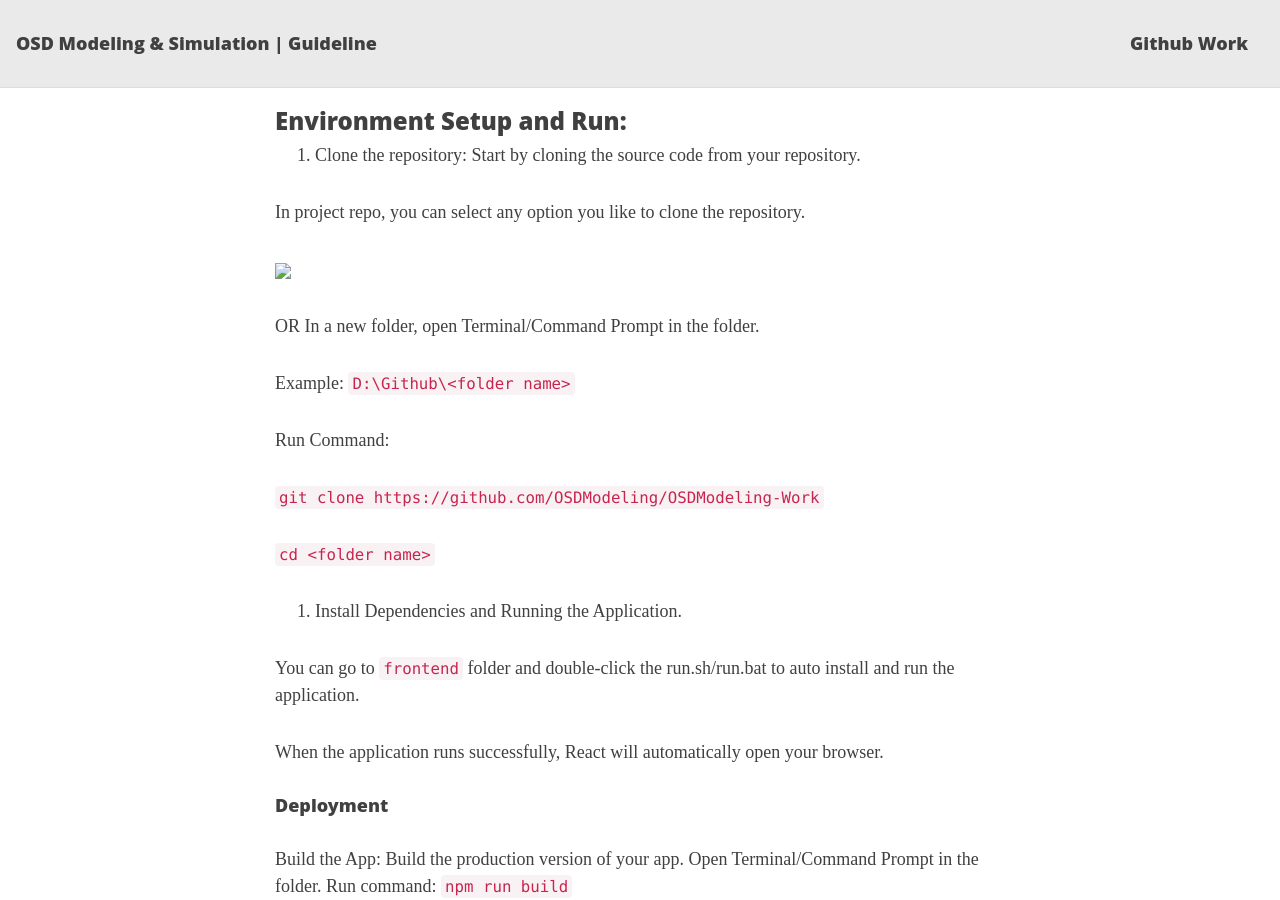
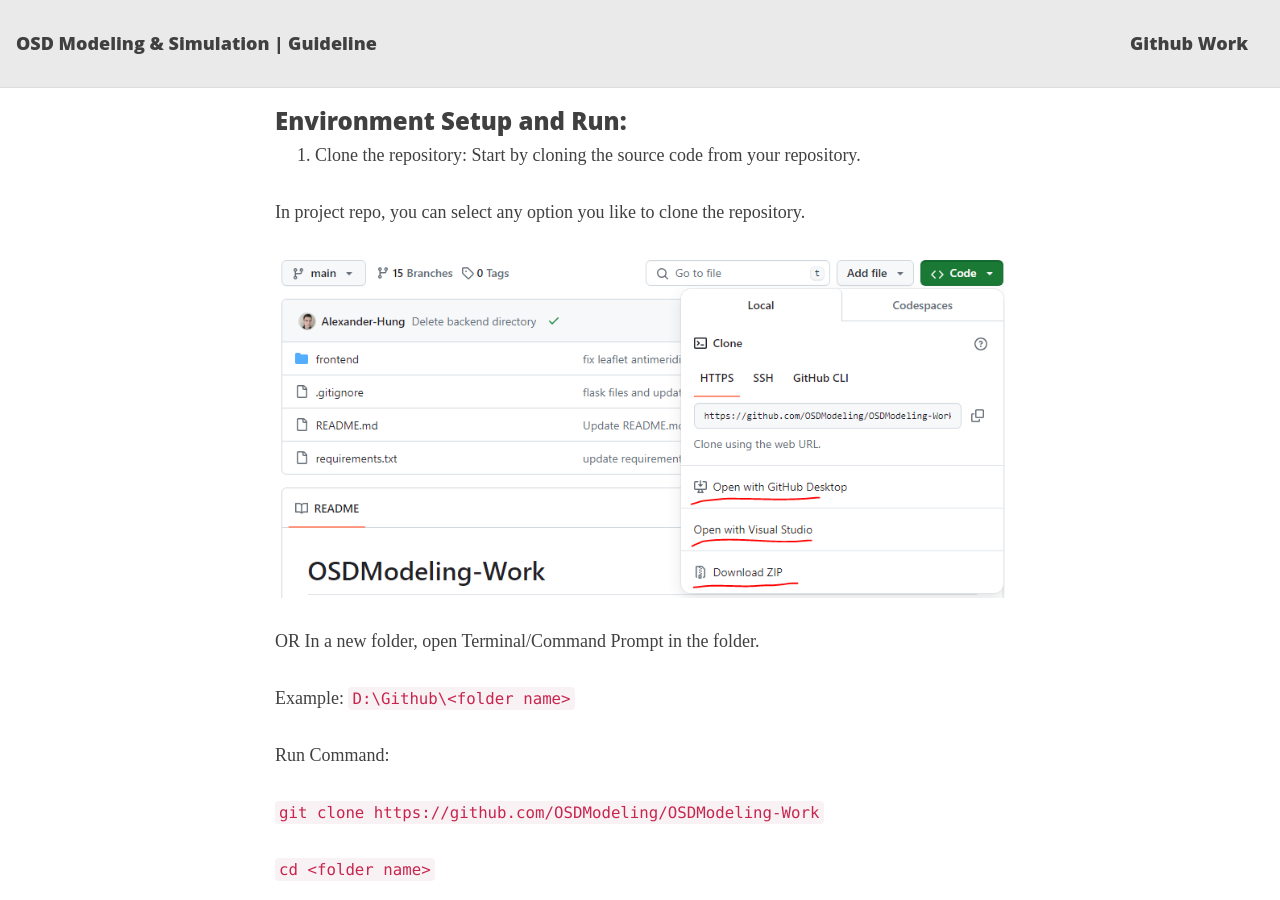
Before and after one commit to OSDModeling/OSDModeling-Guide, a Jekyll site: the page built from _posts/2024-05-03-install-guide.md, in a window 1280 px wide and 900 px high, scrolled down 599 px. Built offline with Jekyll 4.4.1, drawn with Linux system fonts in a browser that asks for light colours.

Commit message:
Update 2024-05-03-install-guide.md

```diff
--- a/_posts/2024-05-03-install-guide.md
+++ b/_posts/2024-05-03-install-guide.md
@@ -24,7 +24,7 @@ gh-repo: daattali/beautiful-jekyll
 
 In project repo, you can select any option you like to clone the repository.
 
-<img src="/install_1.png">
+<img src="https://github.com/OSDModeling/OSDModeling-Guide/blob/main/_posts/install_1.png">
 
 OR In a new folder, open Terminal/Command Prompt in the folder.
 
```
